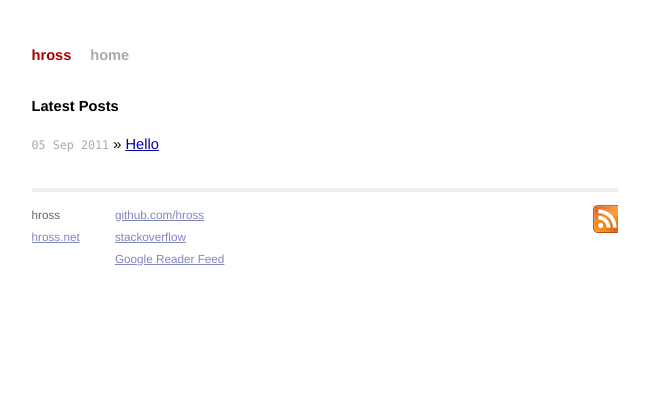
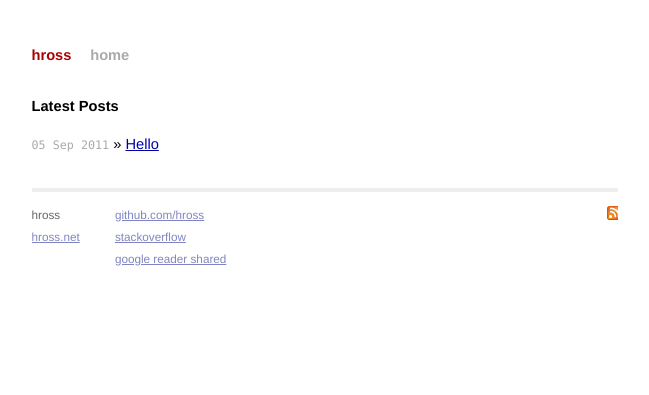
Before and after one commit to hross/hross.github.com, a Jekyll site: the page built from index.html, in a window 1280 px wide. Shown: the top 395 px of the page, without its empty margins (315-964 px from the left). Built offline with Jekyll 4.4.1, drawn with Linux system fonts in a browser that asks for light colours; Markdown is read by kramdown in place of the engine named in the settings.

Commit message:
updated rss icon, text

```diff
--- a/_layouts/default.html
+++ b/_layouts/default.html
@@ -30,7 +30,7 @@
       <p>
         <a href="http://github.com/hross/">github.com/hross</a><br />
         <a href="http://stackoverflow.com/users/107073/hross">stackoverflow</a><br />
-        <a href="http://www.google.com/reader/shared/09379447049367432990">Google Reader Feed</a>
+        <a href="http://www.google.com/reader/shared/09379447049367432990">google reader shared</a>
       </p>
     </div>
     <div class="rss">
```
Also changed, not shown: images/rss.png.
